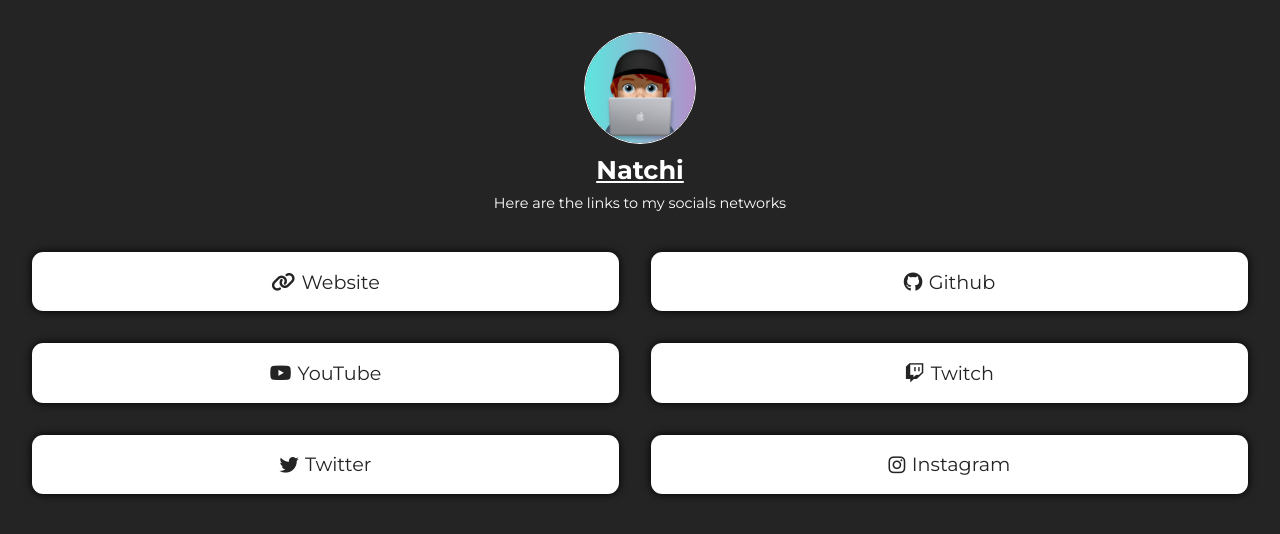
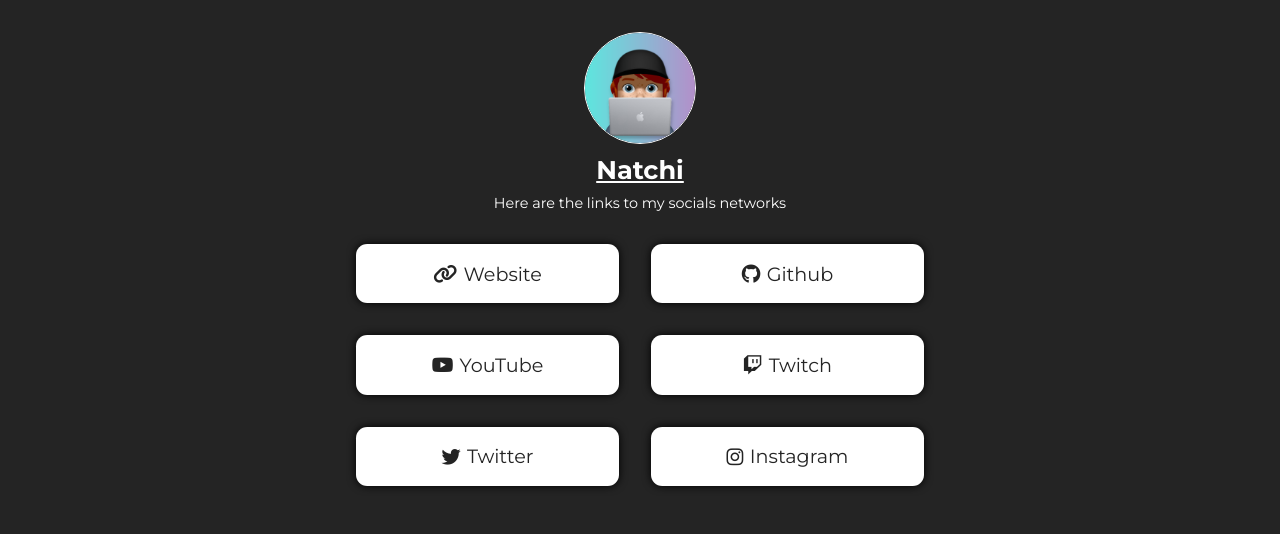
Before and after one commit to Natchii59/website-links, a plain HTML site: page index.html in a window 1280 px wide. Drawn offline with Linux system fonts and the light colour scheme.

Commit message:
Fox grid

```diff
--- a/style.css
+++ b/style.css
@@ -42,7 +42,9 @@
   gap: 2rem;
   align-items: center;
   justify-items: center;
-  margin: 2.5rem 2rem 0 2rem;
+  margin: 2rem auto 1rem auto;
+  padding: 0 1rem;
+  max-width: 600px;
 }
 
 .links a {
```
